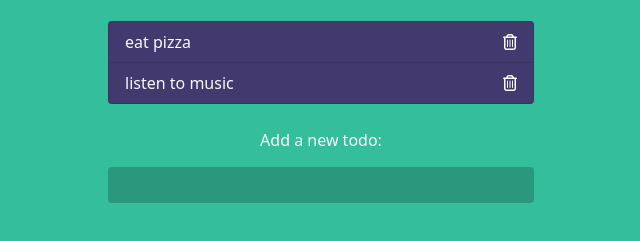
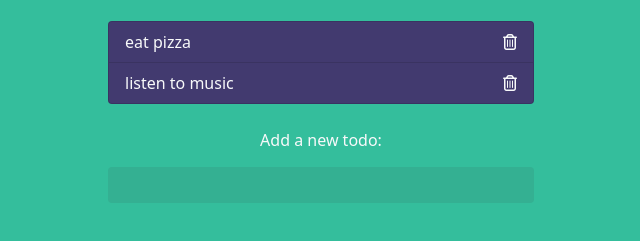
Before and after one commit to jyoti-prakash-25/Gamiffied-To-Do-List, a plain HTML site: page index.html in a window 1280 px wide. Shown: the part 135-376 px from the top of the page, without its empty margins (319-959 px from the left). Drawn offline with nearby package versions, Linux system fonts and the light colour scheme.

Commit message:
Update style.css

```diff
--- a/style.css
+++ b/style.css
@@ -10,7 +10,7 @@ input[type=text],
 input[type=text]:focus{
   color: #fff;
   border: none;
-  background-color: rgba(0, 0, 0, .2);
+  background-color: rgba(54, 119, 108, 0.2);
 }
 
 li.list-group-item{
```
